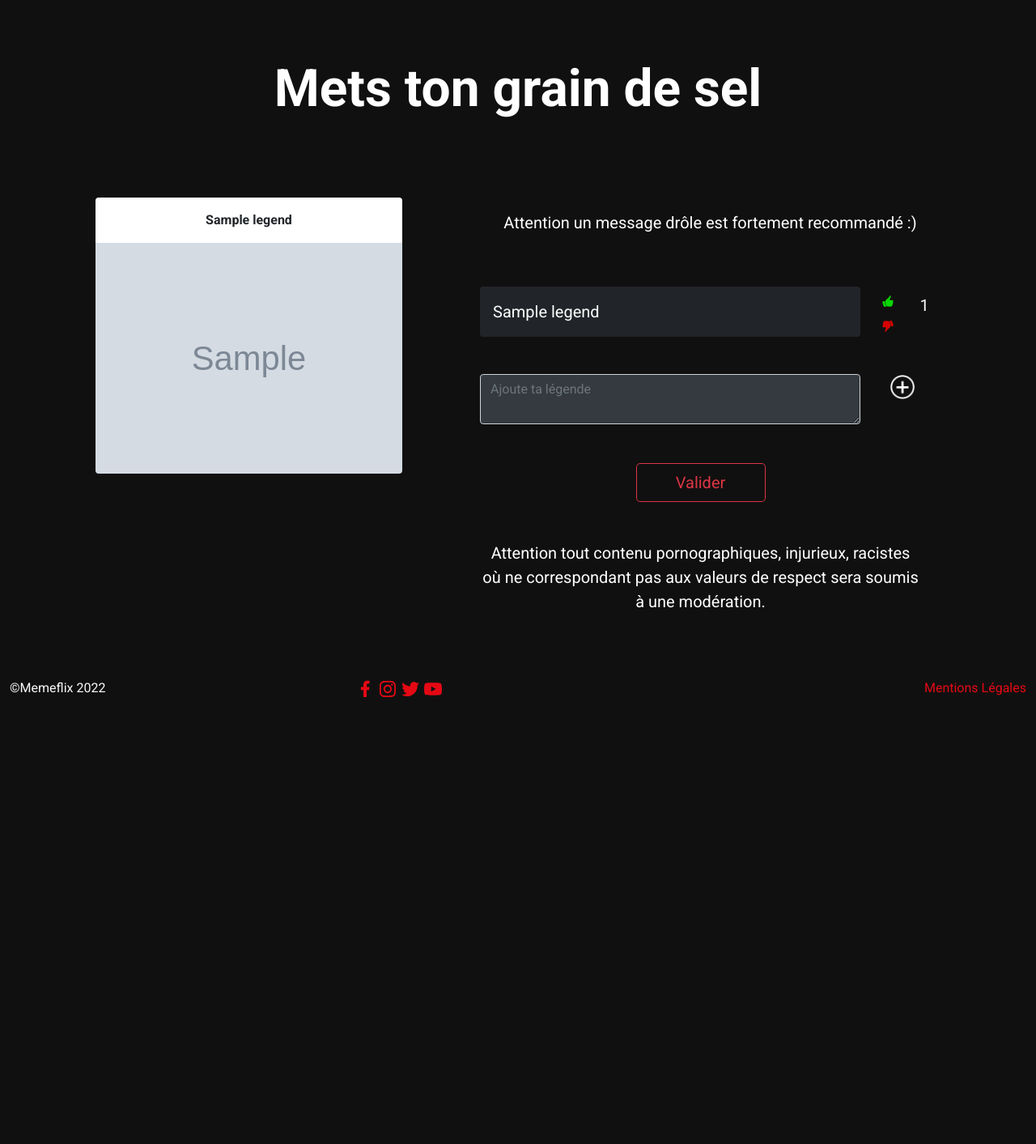
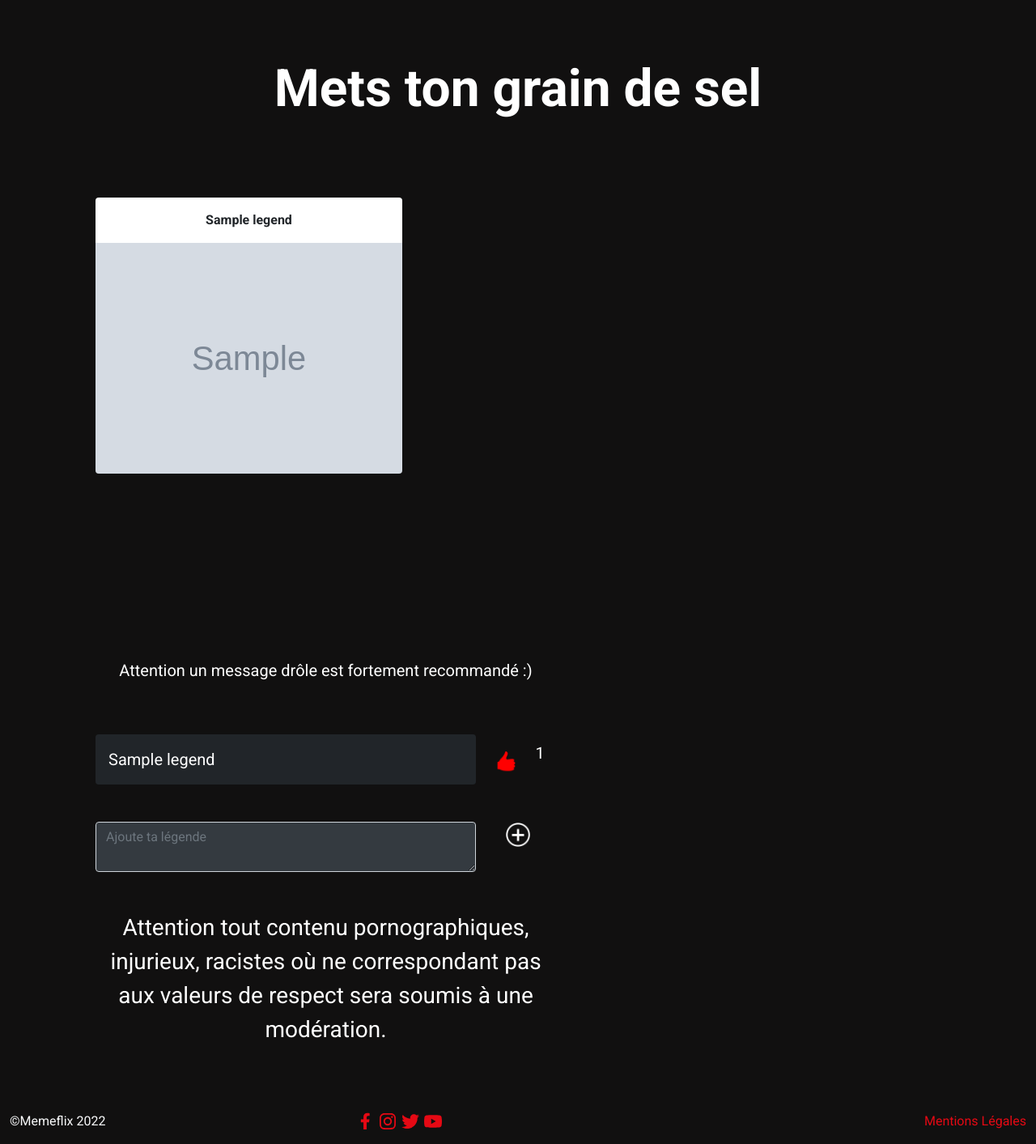
Before and after one commit to WildCodeSchool/2022-03-php-remotefr-p2-meme-flix, a PHP site: template src/View/Meme/vote.html.twig in a window 1280 px wide. Shown: the part 63-1476 px from the top of the page at 81% size. Before the commit the page ends 924 px from the top, so only its background shows below. Run offline with PHP 8.4, Linux system fonts and the light colour scheme; the template is opened without the code that fills it: most values are stand-ins (such as "Sample title", 1, 10 or a date in 2020); grey boxes marked "Sample" are stand-in pictures; some libraries are stand-ins or nearby versions.

Commit message:
fix debug

```diff
--- a/database.sql
+++ b/database.sql
@@ -61,8 +61,8 @@
 CREATE TABLE `vote` (
 	`id` INT NOT NULL AUTO_INCREMENT,
 	`user_id` INT NOT NULL,
-	`legend_id` INT NOT NULL,
-	`legend_meme_id` INT NOT NULL,
+	`legend_id` INT DEFAULT 0 NOT NULL,
+	`legend_meme_id` INT,
 	PRIMARY KEY (`id`),
 	INDEX `fk_vote_user1_idx` (`user_id` ASC) VISIBLE,
 	INDEX `fk_vote_legend1_idx` (`legend_id` ASC, `legend_meme_id` ASC) VISIBLE,
--- a/src/Model/MemeManager.php
+++ b/src/Model/MemeManager.php
@@ -22,9 +22,6 @@
         return $this->pdo->query($query)->fetchAll();
     }
 
-    /**
-     * Insert new meme in database
-     */
     public function insert(array $meme): int
     {
         $statement = $this->pdo->prepare("INSERT INTO " . self::TABLE .
@@ -32,11 +29,10 @@
         VALUES (NOW(),  :image, :category_id, :user_id)");
         $statement->bindValue('image', $meme['image'], \PDO::PARAM_STR);
         $statement->bindValue('category_id', $meme['category'], \PDO::PARAM_INT);
-        //@todo add user_id connexion
         $statement->bindValue('user_id', $meme['user_id'], \PDO::PARAM_INT);
         $statement->execute();
+        $meme['id'] = (int)$this->pdo->lastInsertId();
 
-        $meme['id'] = (int)$this->pdo->lastInsertId();
         $legendManager = new LegendManager();
         $legendManager->insert($meme);
 
--- a/src/View/Meme/create.html.twig
+++ b/src/View/Meme/create.html.twig
@@ -30,6 +30,7 @@
 					<div>
 						<label for="category" class="label-file"></label>
 						<select id="category" name="category" class="form-select btn btn-outline-danger bg-dark text-white mb-5" aria-label="Default select example">
+                        <option value="" disabled selected class="text-white">Choisis une catégorie</option>
 							{% for category in categories %}
 								<option value="{{category.id}}">
 									{{category.name}}
--- a/src/View/Meme/vote.html.twig
+++ b/src/View/Meme/vote.html.twig
@@ -13,64 +13,63 @@
 
 	<div class="container">
 		<div class="row">
+			{% for legend in legends %}
 				<div class="p-5 col-lg-5">
 					<p class="bg-white mb-0 p-3 rounded-top text-center fw-bold">
 						{{ legend.legend }}
 					</p>
 					<img id="image" src="/uploads/images/{{ meme.image }}" class="w-100 img-fluid rounded-bottom" alt="your image"></div>
-
+				<pre>
+                    {{ dump(legends) }}
+                </pre>
+				<pre>
+                    {{ dump(meme) }}
+                </pre>
+			{% endfor %}
 			<div class="p-5 col-lg-7 fs-5">
 				<p class="text-white mt-3 mb-5 text-center">
 					Attention un message drôle est fortement recommandé :)
 				</p>
 
-				{% for message in legend|slice(0, 4) %}
+				{% for legend in legends|slice(0, 4) %}
 					<div class="row">
 						<div class="col-10">
 							<p class="bg-dark text-white p-3 rounded mt-3">
 								{{ legend.legend }}
 							</p>
 						</div>
+						<div class="col-1 d-flex flex-column align-items-center">
+							<form action="/vote/add?id={{legend.meme_id}}" method="post">
+								<input type="hidden" name="legend" value="{{legend.id}}">
+								<label for="addVote"></label>
 
-						<div class="col-1 d-flex flex-column align-items-center">
-							<a
-								href="/vote?id={{ legend.id }}">
-								{# @todo incrémenter legend_id de la table vote #}
-								<img src="/assets/images/thumbup.png" class="mt-4" height="20px" alt="thumb_up"/>
-                                <img src="/assets/images/thumbdown.png" class="mt-2" height="20px" alt="thumb_up"/>
-							</a>
+								<button type="submit" id="addVote" name="addVote" class="btn btn-primary-outline">
+									<img src="/assets/images/pngegg.png" height="30px" alt="thumb_up"/>
+								</button>
 							</div>
+						</form>
 						<div class="col-1">
 							<p class="text-white text-start align-items-center mt-4">
-								{{ legend.id }}
-								{# @todo mettre l'incrément de legend_id de la table vote #}
+								{{ legend.numVote }}
 							</p>
 						</div>
 					</div>
 				{% endfor %}
 				<div class="row">
 					<div class="col-10">
+						<form action="" method="post">
 							<label for="addLegend" class="form-label text-white"></label>
-						<textarea class="form-control" id="addLegend" rows="2" placeholder="Ajoute ta légende"></textarea>
+							<textarea class="form-control" id="addLegend" name="addLegend" rows="2" placeholder="Ajoute ta légende"></textarea>
 						</div>
-
 						<div class="col-2">
 							<button type="submit" class="mt-4 btn btn-primary-outline"><img src="/assets/images/plus.png" height="30px" alt="plus"/></button>
 						</div>
-
-					<div class="row">
-						<div class="col text-center">
-							<button type="button" style="width: 10rem" class="mb-5 mt-5 btn btn-outline-danger btn-lg text-center">
-								Valider
-
-							</button>
-							<p class="text-justify text-white">
+					</form>
+					<p class="text-center text-white mt-5 fs-3">
 						Attention tout contenu pornographiques, injurieux, racistes où ne correspondant pas aux valeurs de respect sera soumis à une modération.
 					</p>
 				</div>
 			</div>
 		</div>
 	</div>
-		</div>
-	</div>
-{% endblock %}
+</div></div>{% endblock %}
--- a/src/routes.php
+++ b/src/routes.php
@@ -18,6 +18,7 @@
     'meme/edit' => ['MemeController', 'edit', ['id']],
     'meme/show' => ['MemeController', 'index'],
     'vote' => ['MemeController', 'showVoteId', ['id']],
+    'vote/add' => ['MemeController', 'addVote', ['id']],
     'items' => ['ItemController', 'index',],
     'items/edit' => ['ItemController', 'edit', ['id']],
     'items/show' => ['ItemController', 'show', ['id']],
```
Also changed, not shown: src/Controller/MemeController.php (+32 -5 lines), src/Model/LegendManager.php (+7 -14 lines), src/Model/UserManager.php (+2 -5 lines), src/Model/VoteManager.php (+26 -0 lines). Lines whose indentation alone changed are shown as unchanged.
